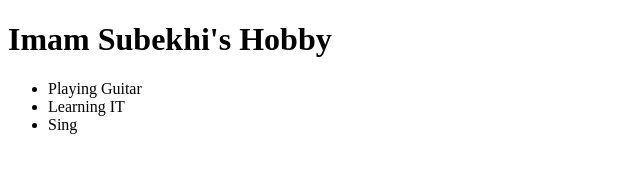
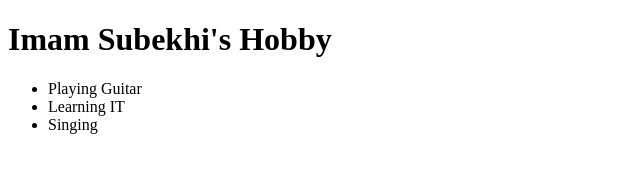
Before and after one commit to imamsbki/html-capstone, a plain HTML site: page Public/Hobby.html in a window 1280 px wide. Shown: the full height of the page, 0-640 px from the left. Drawn offline with Linux system fonts and the light colour scheme.

Commit message:
Update Hobby.html

```diff
--- a/Public/Hobby.html
+++ b/Public/Hobby.html
@@ -9,7 +9,7 @@
     <ul>
         <li>Playing Guitar</li>
         <li>Learning IT</li>
-        <li>Sing</li>
+        <li>Singing</li>
     </ul>
 </body>
 </html>
```
